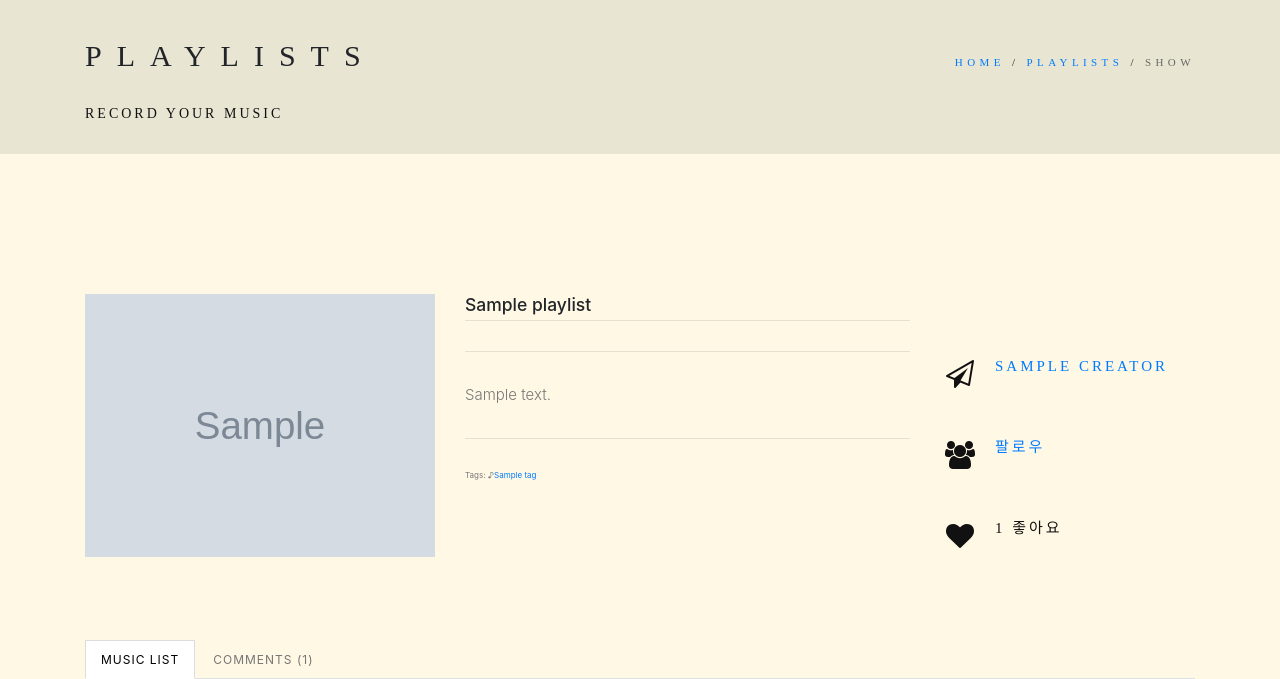
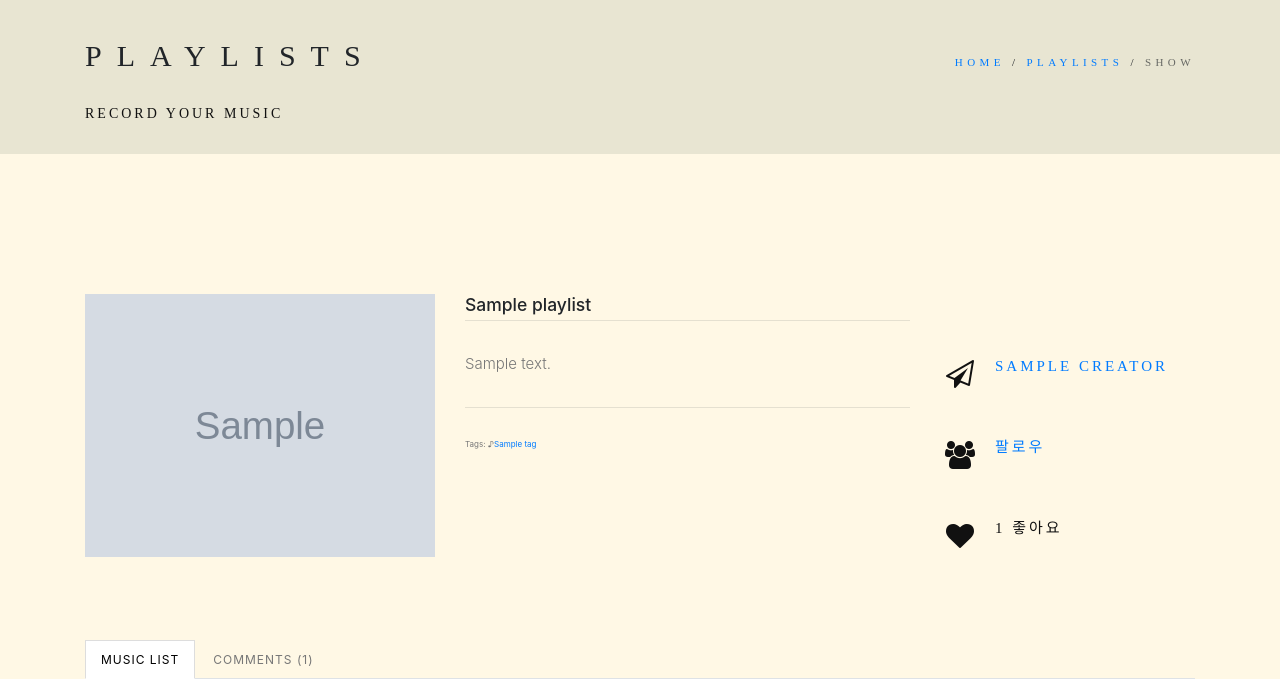
Before and after one commit to JuYeong0413/record, a Django app: template playlists/templates/playlists/show.html in a window 1280 px wide. Shown: the part 91-770 px from the top of the page. Run offline with Django 3.2, Linux system fonts and the light colour scheme; the template is opened without the code that fills it: most values are stand-ins (such as "Sample title", 1, 10 or a date in 2020); grey boxes marked "Sample" are stand-in pictures; some libraries are stand-ins or nearby versions; some web fonts are replaced.

Commit message:
playlist show

```diff
--- a/playlists/templates/playlists/show.html
+++ b/playlists/templates/playlists/show.html
@@ -51,8 +51,8 @@
 
                 <h3 class="mt-0">{{ playlist.title }}</h3>
 
-                <hr class="mt-0 mb-30"/>
                 {% if user == playlist.creator %}
+                    <hr class="mt-0 mb-30"/>
                     <div class="row">
                         <div class="col-xs-6 lead mt-0 mb-20">
 
```
